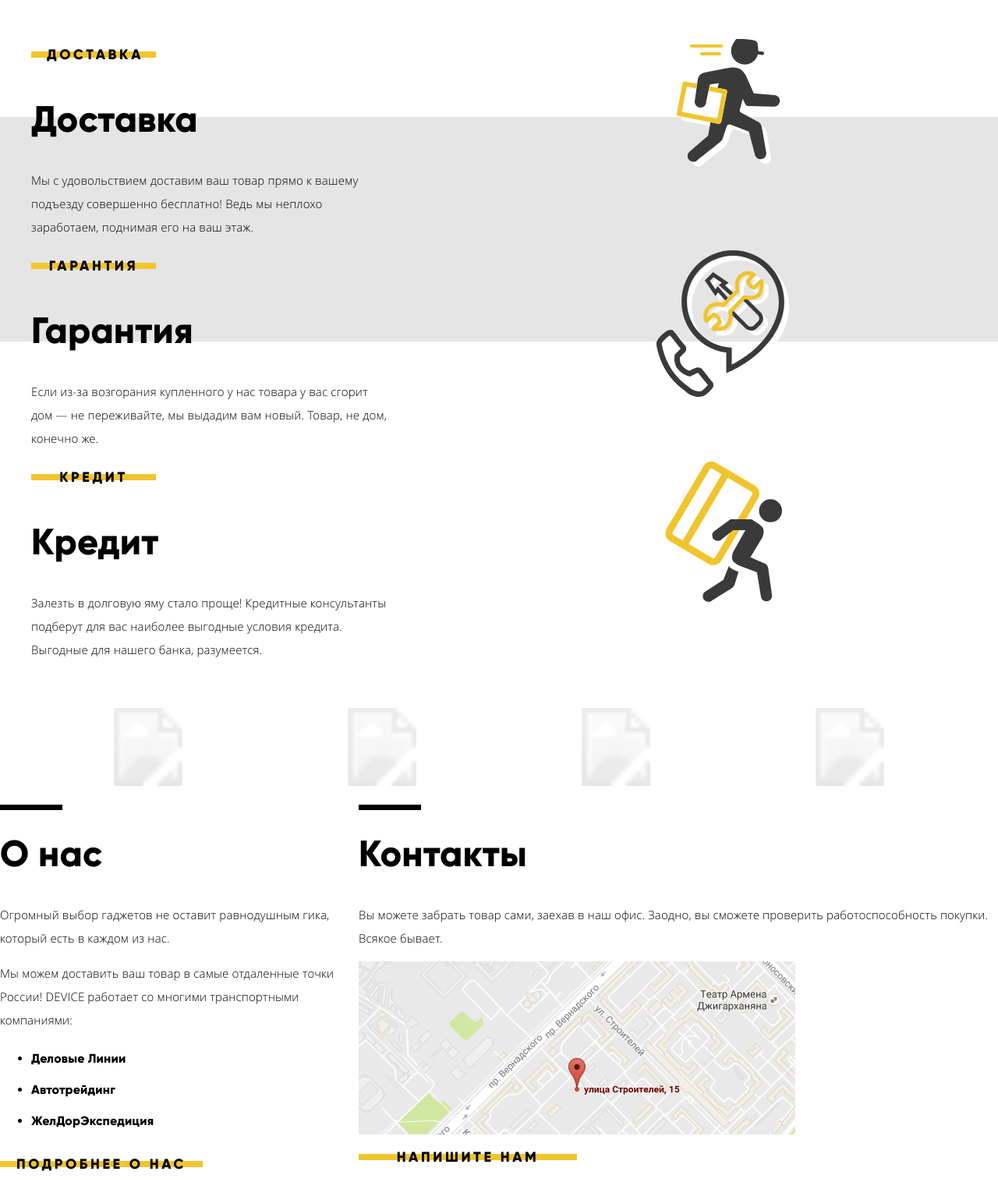
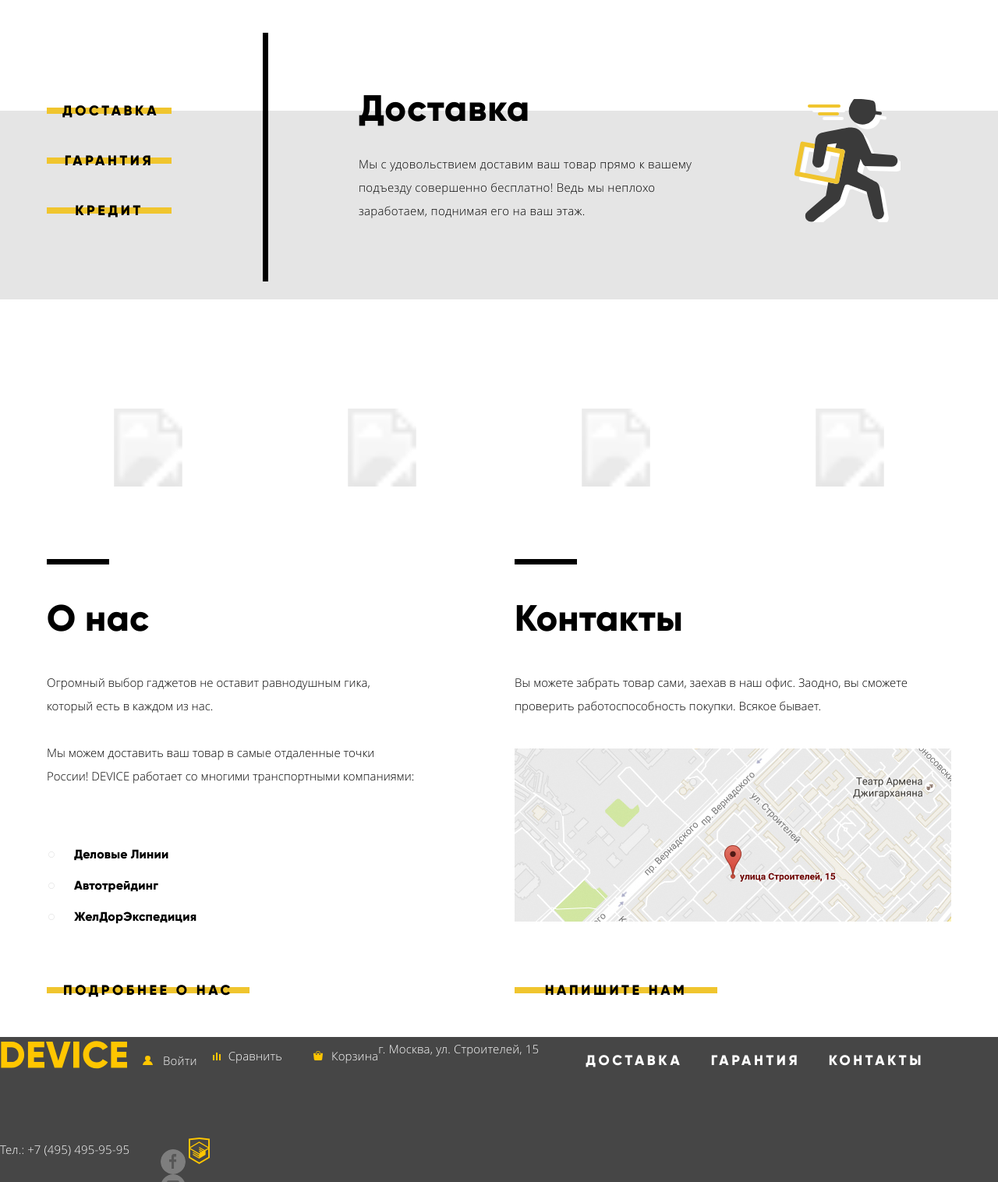
Before and after one commit to babtshe/619357-device, a plain HTML site: page index.html in a window 1280 px wide. Shown: the part 1100-2616 px from the top of the page at 78% size. Drawn offline with Linux system fonts and the light colour scheme.

Commit message:
about and contacts sections finished

```diff
--- a/css/style.css
+++ b/css/style.css
@@ -592,6 +592,7 @@ textarea,
 .slider-description {
   margin-top: 0;
   margin-bottom: 42px;
+  width:485px;
 }
 .slide-content .btn {
   margin-bottom: 50px;
@@ -632,8 +633,9 @@ textarea,
 * - catalog-sections ===================================================================================================
 */
 .catalog-sections {
-  width: 1160px;
-  margin: 0 auto;
+  width: 1200px;
+  margin: 0 auto 82px auto;
+  padding:50px 20px 0 20px;
 }
 .catalog-sections-list {
   display: -webkit-box;
@@ -641,7 +643,7 @@ textarea,
   display: flex;
       flex-wrap: wrap;
   margin: 0;
-  margin-bottom: 80px;
+
   padding: 0;
 
   list-style: none;
@@ -651,7 +653,7 @@ textarea,
 }
 .catalog-sections-list li {
   height: 240px;
-  margin-top: 80px;
+  margin-top: 20px;
   margin-right: 40px;
 }
 .catalog-sections-list li:last-child {
@@ -727,56 +729,80 @@ textarea,
 * — services — ================================================================================================
 */
 .services {
-  /* background-color:#e5e5e5;*/
-  position: relative;
+   background-color:#e5e5e5;
+   margin-bottom:95px;
 }
 .services::before {
-  /*TODO: убрать эту хрень*/
   content: "";
-  position: absolute;
+  display:block;
   z-index: -1;
-
-  display: block;
   width: 100%;
   height: 100px;
-
+  margin-bottom:-100px;
   background-color: #ffffff;
 }
-.services::after {
+
+.services-container {
+  width:1200px;
+  padding:0 20px 70px 20px;
+  margin:0 auto;
+  display:flex;
+}
+.services-buttons {
+  margin-top:80px;
+  width:160px;
+}
+.services-buttons .btn {
+  margin-bottom:24px;
+}
+.services-list {
+  position:relative;
+  list-style: none;
+  padding:0;
+  margin:0;
+}
+.services-list::before {
   content: "";
-  position: absolute;
-  top: 100px;
-  z-index: -1;
-
-  display: block;
-  width: 100%;
-  height: 288px;
-
-  background-color: #e5e5e5;
-}
-
-.services ul {
-  list-style: none;
+  left:117px;
+  position:absolute;
+  display:block;
+  height:319px;
+  width:7px;
+  background-color:#000000;
+}
+.services-list li {
+  margin-left:240px;
+  margin-top:73px;
+  padding-right:240px;
+
+}
+.services-list li:not(:first-child) {
+  display:none;
 }
 .services h2 {
   font-weight: bold;
   font-size: 47px;
   line-height: 48px;
   font-family: "Gilroy", Arial, sans-serif;
+  letter-spacing: 0.02em;
+  margin-top:0;
+  margin-bottom:32px;
+
 }
 
 .services p {
   width: 460px;
+  letter-spacing: 0.02em;
 }
 .delivery {
   background-image: url("../img/delivery.svg");
   background-repeat: no-repeat;
-  background-position: 75% 0;
+  background-position: right 5px top 12px;
 }
 .warranty {
   background-image: url("../img/warranty.svg");
   background-repeat: no-repeat;
-  background-position: 75% 0;
+  background-position: 100% 0;
 }
 .credit {
   background-image: url("../img/credit.svg");
@@ -788,8 +814,9 @@ textarea,
 * — brands — =========================================================================================================
 */
 .brands {
-  width: 1160px;
-  margin: 0 auto;
+  width: 1200px;
+  margin: 0 auto 84px auto;
+  padding:0 20px;
 }
 .brand-grayscale image {
   opacity: 0.2;
@@ -826,44 +853,80 @@ a:focus image {
 /*
 * — about & contacts — =======================================================================================================
 */
-/*TODO: заменить обёртку на флекс*/
 .two-column-wrapper {
   display: -webkit-box;
   display: -ms-flexbox;
   display: flex;
-}
-
+  /*justify-content: flex-start;*/
+  width:1200px;
+  margin: 0 auto;
+  padding:0 20px;
+}
+.about::before,
+.contact::before {
+  content: "";
+  display: block;
+  width: 80px;
+  height: 7px;
+  margin-bottom:45px;
+
+  background-color: #000000;
+}
 .about h2,
 .contact h2 {
-  position: relative;
-
+  margin-top:0;
+  margin-bottom:43px;
   font-weight: bold;
   font-size: 47px;
   line-height: 48px;
   font-family: "Gilroy", Arial, sans-serif;
 }
-.about p {
-  width: 460px;
-}
-.about::before,
-.contact::before {
-  content: "";
-  position: absolute;
-
-  display: block;
-  width: 80px;
-  height: 7px;
-
-  background-color: #000000;
-}
-
+.about p,
+.contact p{
+  margin:30px 0 30px 0;
+  letter-spacing:normal;
+}
+.about {
+
+  width:560px;
+  margin-right:20px;
+  flex:0 1 auto;
+
+}
+.about ul {
+  padding:0;
+  margin:66px 0 54px 2px;
+  list-style:none;
+}
 .about li {
+  background-image: url("../img/icon-list.svg");
+  background-repeat:no-repeat;
+  background-position:0 center;
+  padding-left:33px;
   font-weight: bold;
   font-size: 16px;
   line-height: 40px;
   font-family: "Gilroy", Arial, sans-serif;
 }
 
+.about p {
+  width: 475px;
+  }
+.about .btn{
+  width: 260px;
+}
+
+.contact {
+  margin-left:20px;
+  width:560px;
+}
+.contact .map {
+  margin-top:40px;
+  margin-bottom:59px;
+}
+.contact .btn {
+  width:260px;
+}
 /*
 * =======================================================================CATALOG=======================================
 */
@@ -1314,11 +1377,6 @@ a:focus image {
   background: #000000;
 }
 
-.about .btn,
-contact .btn {
-  width: 260px;
-}
-
 /*
 * — accessibility —
 */
--- a/index.html
+++ b/index.html
@@ -99,8 +99,7 @@
           <div class="slide-content">
             <h2 class="visually-hidden">Палка для селфи</h2>
             <div class="slider-slogan">Делай селфи, как&nbsp;Бен&nbsp;Стиллер!</div>
-            <p class="slider-description">Самая длинная палка для селфи доступна в нашем магазине.
-              <br> Восемь (Восемь, Карл!) метров длиной и весом всего 5 килограмм.
+            <p class="slider-description">Самая длинная палка для селфи доступна в нашем магазине. Восемь (Восемь, Карл!) метров длиной и весом всего 5 килограмм.
             </p>
             <table class="slider-item-spec">
               <tr>
@@ -125,7 +124,7 @@
             <h2 class="visually-hidden">Фитнес-браслет</h2>
             <div class="slider-slogan">Худеем
               <br>правильно!</div>
-            <p class="slider-description">Мотивирующие фитнес-браслеты помогут найти в себе силы не пропускать занятия и соблюдать диету.
+            <p class="slider-description">Мотивирующие фитнес-браслеты помогут найти в себе силы не&nbsp;пропускать занятия и соблюдать диету.
             </p>
             <table class="slider-item-spec">
               <tr>
@@ -145,7 +144,7 @@
           <div class="slide-content">
             <h2 class="visually-hidden">Квадрокоптер</h2>
             <div class="slider-slogan">Порхает&nbsp;как&nbsp;бабочка, жалит&nbsp;как&nbsp;пчела!</div>
-            <p class="slider-description">Этот обычный, на первый взгляд, квадрокоптер оснащен мощным лазером, замаскированным под стандартную камеру.
+            <p class="slider-description">Этот обычный, на первый взгляд, квадрокоптер оснащен мощным&nbsp;лазером, замаскированным под стандартную камеру.
             </p>
             <table class="slider-item-spec">
               <tr>
@@ -186,24 +185,28 @@
       </ul>
     </section>
     <section class="services">
+      <div class="services-container">
         <h2 class="visually-hidden">Услуги</h2>
-      <ul>
+        <div class="services-buttons">
+          <a class="btn delivery" href="#delivery">Доставка</a>
+          <a class="btn warranty" href="#warranty">Гарантия</a>
+          <a class="btn credit" href="#credit">Кредит</a>
+        </div>
+        <ul class="services-list">
           <li class="delivery" id="delivery">
-          <a class="btn" href="#delivery">Доставка</a>
             <h2>Доставка</h2>
             <p>Мы с удовольствием доставим ваш товар прямо к вашему подъезду совершенно бесплатно! Ведь мы неплохо заработаем, поднимая его на ваш этаж.</p>
           </li>
           <li class="warranty" id="warranty">
-          <a class="btn" href="#warranty">Гарантия</a>
             <h2>Гарантия</h2>
             <p>Если из-за возгорания купленного у нас товара у вас сгорит дом — не переживайте, мы выдадим вам новый. Товар, не дом, конечно же.</p>
           </li>
           <li class="credit" id="credit">
-          <a class="btn" href="#credit">Кредит</a>
             <h2>Кредит</h2>
             <p>Залезть в долговую яму стало проще! Кредитные консультанты подберут для вас наиболее выгодные условия кредита. Выгодные для нашего банка, разумеется.</p>
           </li>
         </ul>
+      </div>
     </section>
     <section class="brands">
       <h2 class="visually-hidden">Бренды</h2>
```
Also changed, not shown: img/icon-list.svg (added). Lines whose indentation alone changed are shown as unchanged.
